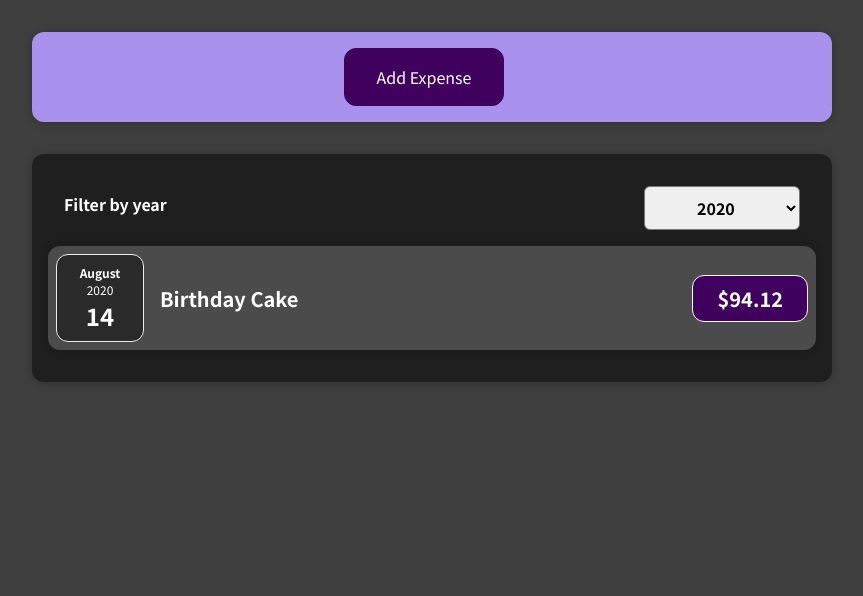
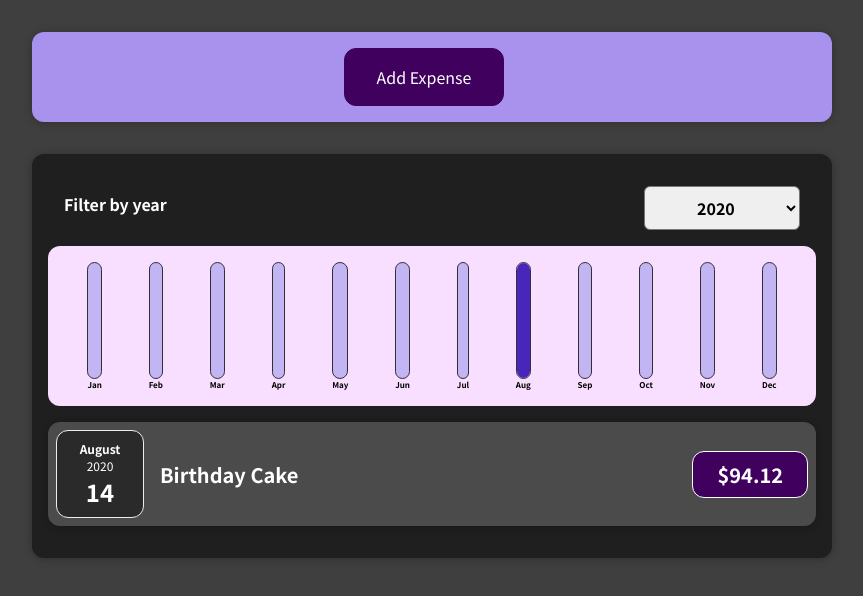
Before and after one commit to NicoleNZ/Expenses_App, a React (Create React App) app in the folder expenses_app/: page / in a window 1280 px wide. Shown: the top 596 px of the page, without its empty margins (208-1071 px from the left). Built offline with nearby package versions, Linux system fonts and the light colour scheme.

Commit message:
added chart functionality

```diff
--- /dev/null
+++ b/expenses_app/src/components/Chart/Chart.css
@@ -0,0 +1,9 @@
+.chart {
+    padding: 1rem;
+    border-radius: 12px;
+    background-color: #f8dfff;
+    text-align: center;
+    display: flex;
+    justify-content: space-around;
+    height: 10rem;
+}
--- /dev/null
+++ b/expenses_app/src/components/Chart/Chart.js
@@ -0,0 +1,24 @@
+import React from "react";
+
+import ChartBar from "./ChartBar";
+import "./Chart.css";
+
+const Chart = (props) => {
+    const dataPointValues = props.dataPoints.map(dataPoint => dataPoint.value);
+    const totalMaximum = Math.max(...dataPointValues);
+
+    return (
+    <div className="chart">
+        {props.dataPoints.map((dataPoint) => (
+            <ChartBar
+                key={dataPoint.label}
+                value={dataPoint.value}
+                maxValue={totalMaximum}
+                label={dataPoint.label}
+            />
+        ))}
+    </div>
+    );
+};
+
+export default Chart;
--- /dev/null
+++ b/expenses_app/src/components/Chart/ChartBar.css
@@ -0,0 +1,30 @@
+.chart-bar {
+    height: 100%;
+    display: flex;
+    flex-direction: column;
+    align-items: center;
+}
+
+.chart-bar__inner {
+    height: 100%;
+    width: 100%;
+    border: 1px solid #313131;
+    border-radius: 12px;
+    background-color: #c3b4f3;
+    overflow: hidden;
+    display: flex;
+    flex-direction: column;
+    justify-content: flex-end;
+}
+
+.chart-bar__fill {
+    background-color: #4826b9;
+    width: 100%;
+    transition: all 0.3s ease-out;
+}
+
+.chart-bar__label {
+    font-weight: bold;
+    font-size: 0.5rem;
+    text-align: center;
+}
--- /dev/null
+++ b/expenses_app/src/components/Chart/ChartBar.js
@@ -0,0 +1,19 @@
+import React from 'react';
+import './ChartBar.css';
+
+const ChartBar = (props) => {
+    let barFillHeight = '0%';
+
+    if (props.maxValue > 0) {
+        barFillHeight = Math.round((props.value / props.maxValue) * 100) + '%';
+    }
+
+    return <div className="chart-bar">
+        <div className="chart-bar__inner">
+            <div className="chart-bar__fill" style={{height: barFillHeight}}></div>
+        </div>
+        <div className="chart-bar__label">{props.label}</div>
+    </div>
+};
+
+export default ChartBar;
--- a/expenses_app/src/components/Expenses/Expenses.js
+++ b/expenses_app/src/components/Expenses/Expenses.js
@@ -4,6 +4,7 @@
 import ExpensesFilter from './ExpensesFilter';
 import './Expenses.css';
 import { ExpensesList } from './ExpensesList';
+import ExpensesChart from './ExpensesChart';
 
 const Expenses = (props) => {
   const [filteredYear, setFilteredYear] = useState('2020');
@@ -23,6 +24,7 @@
           selected={filteredYear}
           onChangeFilter={filterChangeHandler}
         />
+        <ExpensesChart expenses={filteredExpenses}/>
         <ExpensesList items={filteredExpenses}/>
       </Card>
     </div>
--- /dev/null
+++ b/expenses_app/src/components/Expenses/ExpensesChart.js
@@ -0,0 +1,29 @@
+import React from 'react';
+import Chart from '../Chart/Chart';
+
+const ExpensesChart = (props) => {
+const chartDataPoints = [
+    { label: 'Jan', value: 0 },
+    { label: 'Feb', value: 0 },
+    { label: 'Mar', value: 0 },
+    { label: 'Apr', value: 0 },
+    { label: 'May', value: 0 },
+    { label: 'Jun', value: 0 },
+    { label: 'Jul', value: 0 },
+    { label: 'Aug', value: 0 },
+    { label: 'Sep', value: 0 },
+    { label: 'Oct', value: 0 },
+    { label: 'Nov', value: 0 },
+    { label: 'Dec', value: 0 },
+];
+
+for (const expense of props.expenses) {
+    const expenseMonth = expense.date.getMonth();
+    chartDataPoints[expenseMonth].value += expense.amount;
+}
+
+return (
+    <Chart dataPoints={chartDataPoints}/>
+)};
+
+export default ExpensesChart;
```
Also changed, not shown: 1 other file (tests, documents, lock files or other folders).
